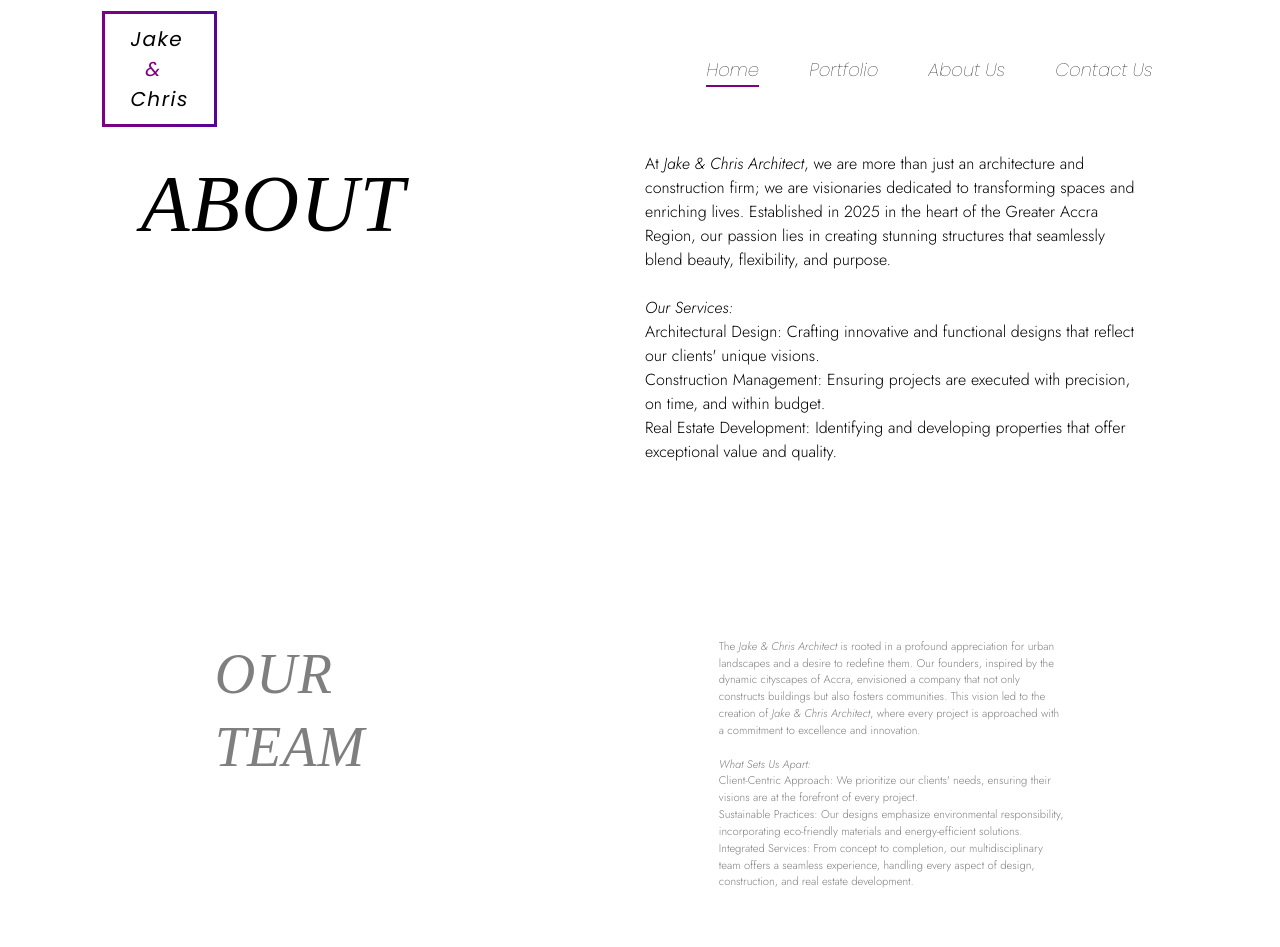
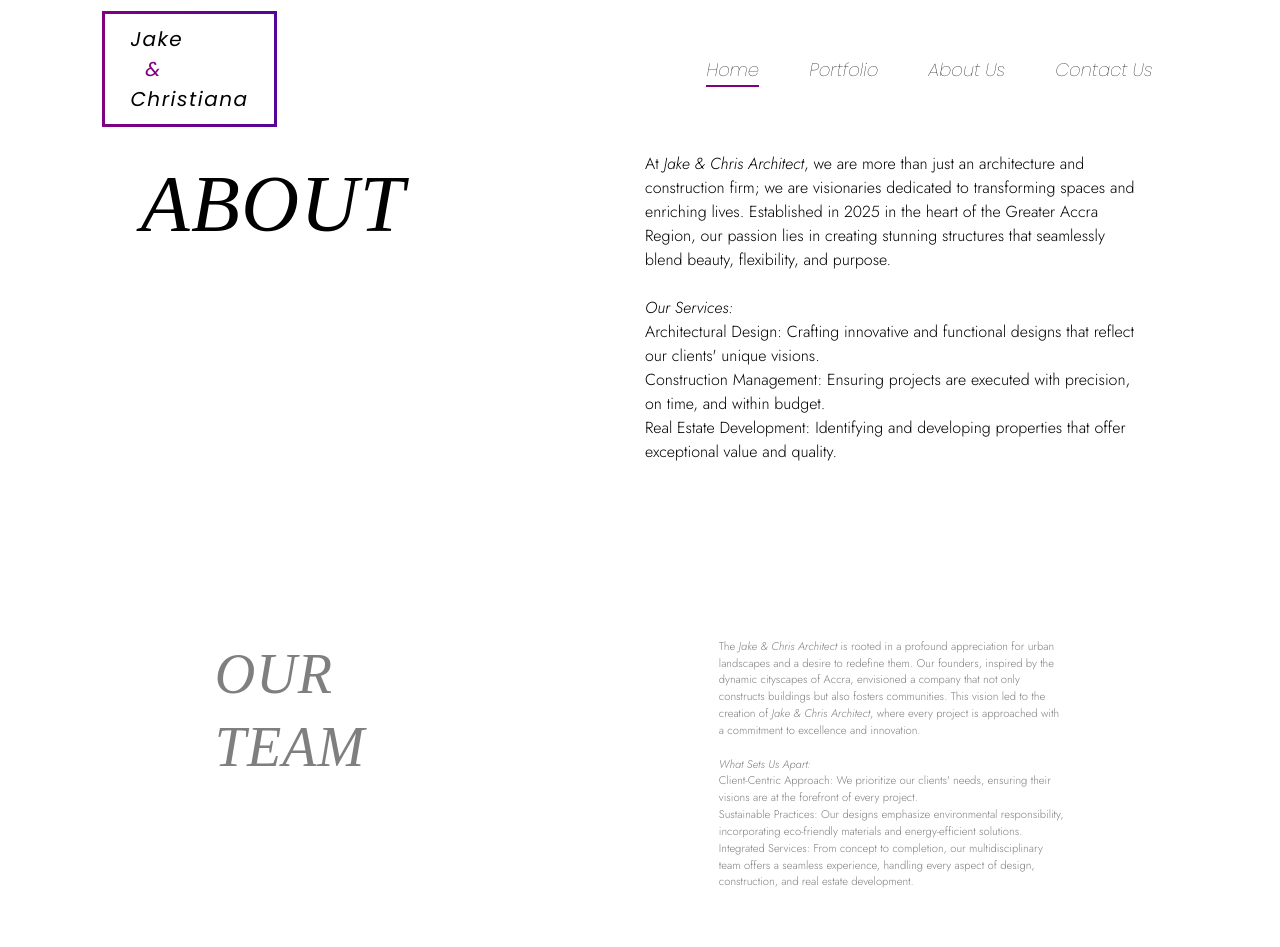
Before and after one commit to Jacobantwi0771/jake-chris-architect, a plain HTML site: page About.html in a window 1280 px wide. Shown: the top 947 px of the page. Drawn offline with Linux system fonts and the light colour scheme.

Commit message:
fix: changedname from chris to christiana

```diff
--- a/About.html
+++ b/About.html
@@ -17,7 +17,7 @@
 <body>
    <!-------------- Heading ------------------>
    <header>
-    <h2>Jake<br>&nbsp <span>&</span> <br>Chris</h2>
+    <h2>Jake<br>&nbsp <span>&</span> <br>Christiana</h2>
     <ul id="menuList" class="hamburger">
         <div class="close-bar">
             <i class="fa-solid fa-xmark" onclick="cancelMenu()"></i>
```
